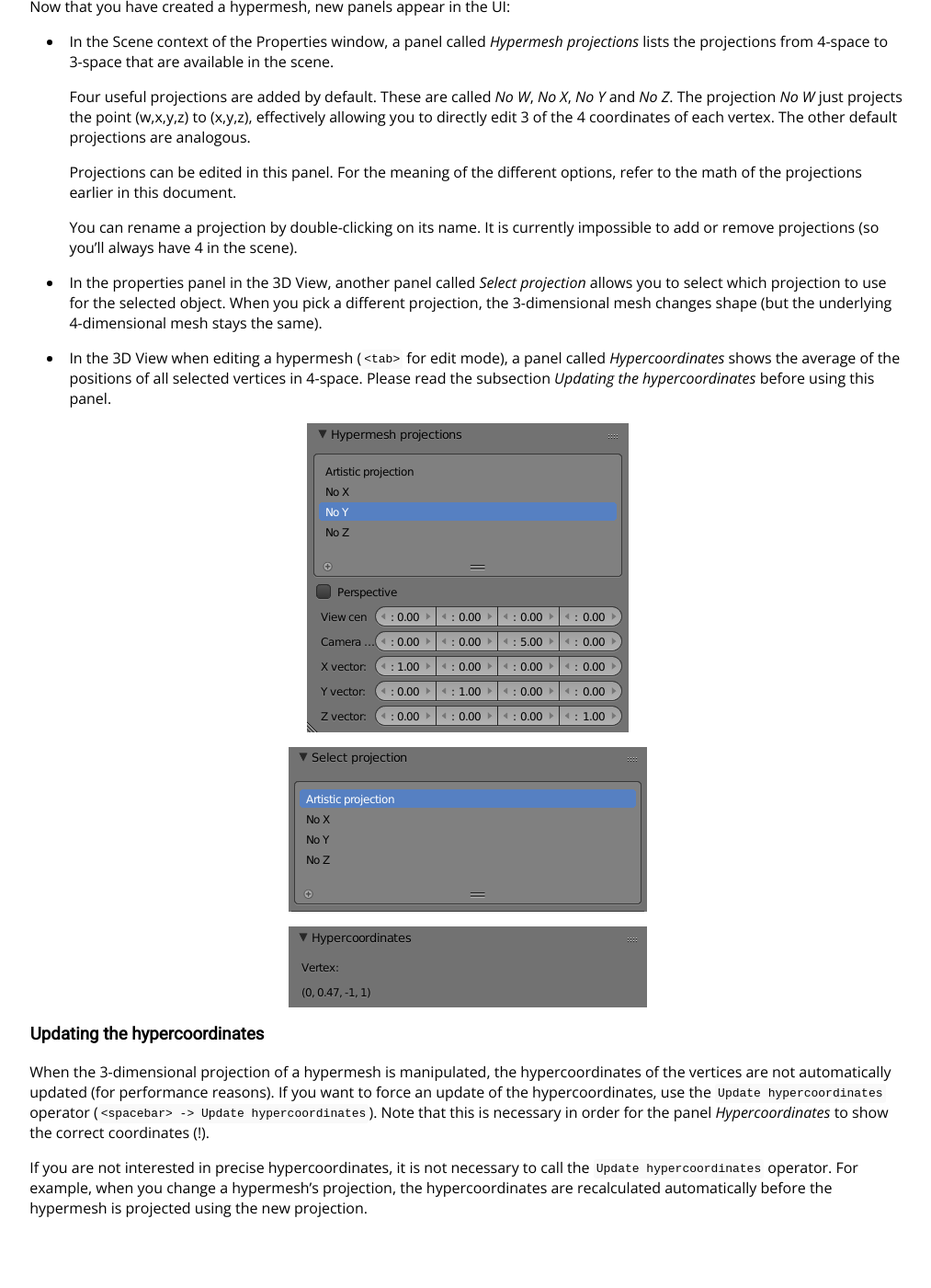
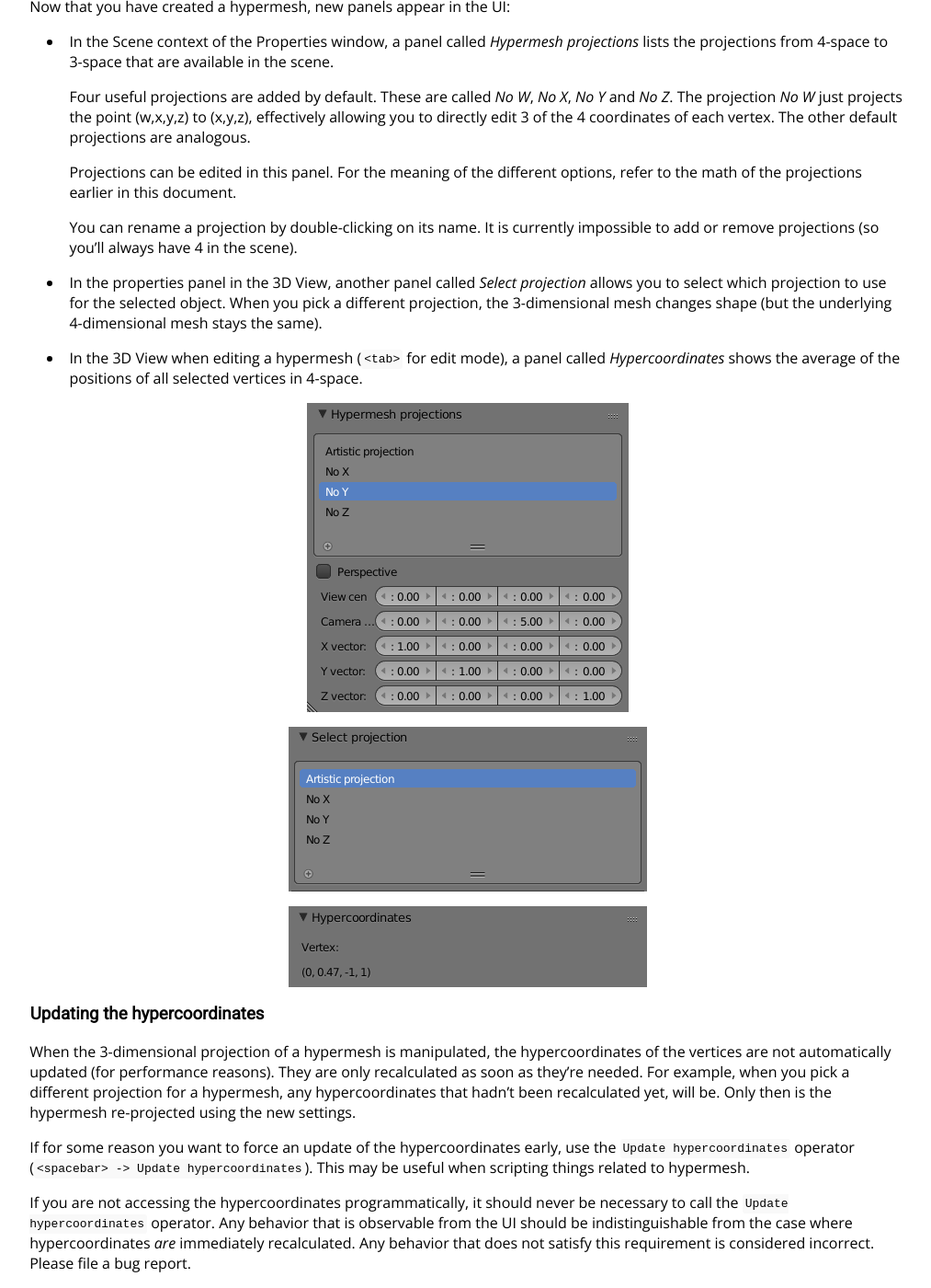
Before and after one commit to BlenderCN-Org/hypermesh, a Jekyll site: the page built from docs/user-guide.md, in a window 1280 px wide and 1400 px high, scrolled down 2838 px. Shown: the whole window at 92% size, without its empty margins (131-1144 px from the left). Built offline with Jekyll 4.4.1, drawn with Linux system fonts in a browser that asks for light colours; before the commit the page ends 4178 px from its top, so only the background shows below that.

Commit message:
Document changes

```diff
--- a/docs/user-guide.md
+++ b/docs/user-guide.md
@@ -158,7 +158,6 @@ Now that you have created a hypermesh, new panels appear in the UI:
  - In the 3D View when editing a hypermesh (`<tab>` for edit mode), a panel called
    _Hypercoordinates_ shows the average of the positions of all selected vertices
    in 4-space.
-   Please read the subsection _Updating the hypercoordinates_ before using this panel.
 
 <p align="center">
     <img align="center" src="images/hypermesh_projections.png" alt="The Hypermesh projections panel, showing the default No Y projection." />
@@ -177,11 +176,17 @@ Now that you have created a hypermesh, new panels appear in the UI:
 
 When the 3-dimensional projection of a hypermesh is manipulated,
 the hypercoordinates of the vertices are not automatically updated (for performance reasons).
-If you want to force an update of the hypercoordinates, use the `Update hypercoordinates` operator
-(`<spacebar> -> Update hypercoordinates`).
-Note that this is necessary in order for the panel _Hypercoordinates_ to show the correct coordinates (!).
+They are only recalculated as soon as they're needed.
+For example, when you pick a different projection for a hypermesh, any hypercoordinates that
+hadn't been recalculated yet, will be. Only then is the hypermesh re-projected using the new
+settings.
 
-If you are not interested in precise hypercoordinates, it is not necessary to call the
-`Update hypercoordinates` operator. For example, when you change a hypermesh's projection,
-the hypercoordinates are recalculated automatically before the hypermesh is projected using
-the new projection.
+If for some reason you want to force an update of the hypercoordinates early,
+use the `Update hypercoordinates` operator (`<spacebar> -> Update hypercoordinates`).
+This may be useful when scripting things related to hypermesh.
+
+If you are not accessing the hypercoordinates programmatically, it should never be necessary
+to call the `Update hypercoordinates` operator.
+Any behavior that is observable from the UI should be indistinguishable from the case where hypercoordinates
+_are_ immediately recalculated.
+Any behavior that does not satisfy this requirement is considered incorrect. Please file a bug report.
```
Also changed, not shown: docs/internals.md (+8 -2 lines).
